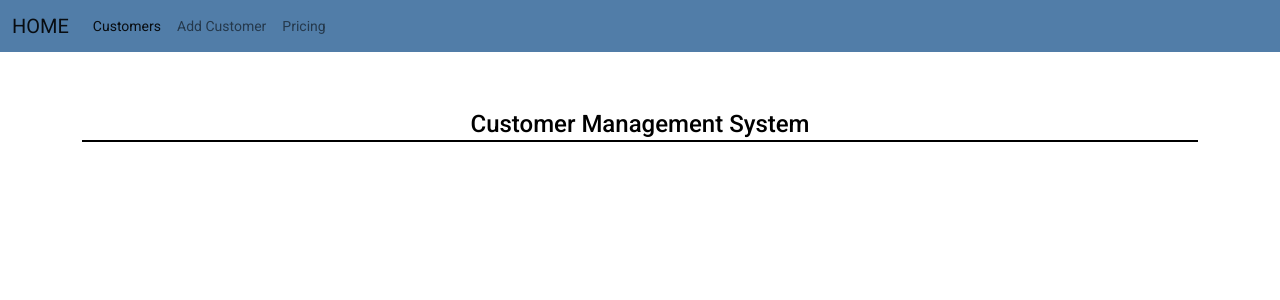
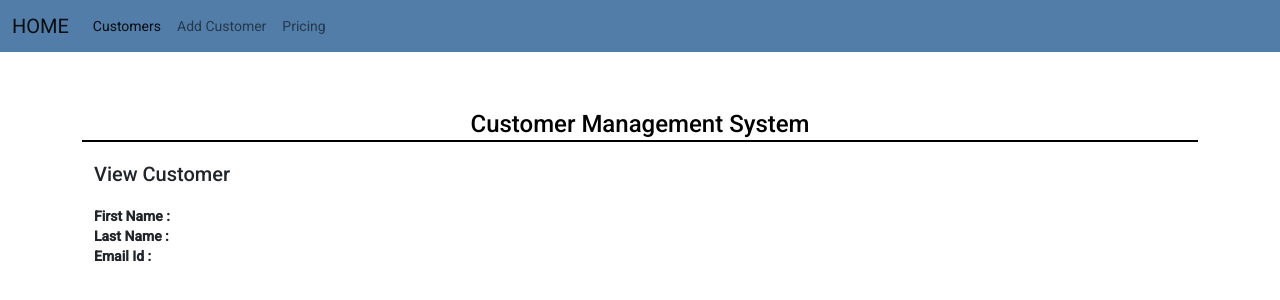
Before and after one commit to shreyanshp25/customer-management-system-frontend, an Angular app: page /view-customer/1 in a window 1280 px wide. Before the commit this address led to /. Shown: the top 300 px of the page. Built offline with nearby package versions, Linux system fonts and the light colour scheme; no server answers.

Commit message:
view customer functionality finished

```diff
--- a/src/app/app-routing.module.ts
+++ b/src/app/app-routing.module.ts
@@ -3,12 +3,14 @@ import { RouterModule, Routes } from '@angular/router';
 import { CreateCustomerComponent } from './components/create-customer/create-customer.component';
 import { CustomerComponentComponent } from './components/customer-component/customer-component.component';
 import { UpdateCustomerComponent } from './components/update-customer/update-customer.component';
+import { ViewCustomerComponent } from './components/view-customer/view-customer.component';
 
 const routes: Routes = [
   {path: '', redirectTo: 'customers', pathMatch: 'full'},
   {path: 'customers', component: CustomerComponentComponent},
   {path: 'create-customer', component: CreateCustomerComponent},
-  {path: 'update-customer/:id', component: UpdateCustomerComponent}
+  {path: 'update-customer/:id', component: UpdateCustomerComponent},
+  {path: 'view-customer/:id', component: ViewCustomerComponent}
 ];
 
 @NgModule({
--- a/src/app/components/customer-component/customer-component.component.html
+++ b/src/app/components/customer-component/customer-component.component.html
@@ -14,8 +14,8 @@
             <td> {{ customer.lastName }} </td>
             <td> {{ customer.emailId }} </td>
             <td> <button type="button" class="btn btn-danger" (click) = "deleteCustomer(customer.id)">Delete</button>
-            <td> <button type="button" class="btn btn-success" (click) = "updateCustomer(customer.id)">Update</button>
-            <td> <button type="button" class="btn btn-info" (click) = "viewCustomer(customer.id)">View</button>
+                 <button type="button" class="btn btn-success" (click) = "updateCustomer(customer.id)">Update</button>
+                 <button type="button" class="btn btn-info" (click) = "viewCustomer(customer.id)">View</button>
             </td>
         </tr>
     </tbody>
--- a/src/app/components/customer-component/customer-component.component.ts
+++ b/src/app/components/customer-component/customer-component.component.ts
@@ -33,4 +33,8 @@ export class CustomerComponentComponent implements OnInit {
     error => {console.log(error);});
   }
 
+  private viewCustomer(id: number){
+    this.router.navigate(['view-customer', id]);
+  }
+
 }
--- a/src/app/components/view-customer/view-customer.component.html
+++ b/src/app/components/view-customer/view-customer.component.html
@@ -1 +1,12 @@
-<p>view-customer works!</p>
+<div class="container">
+    <h2>View Customer</h2>
+    <div>
+        <label> <b> First Name : </b></label> {{customer.firstName}}
+    </div>
+    <div>
+        <label> <b> Last Name : </b></label> {{customer.lastName}}
+    </div>
+    <div>
+        <label> <b> Email Id : </b></label> {{customer.emailId}}
+    </div>
+</div>
--- a/src/app/components/view-customer/view-customer.component.ts
+++ b/src/app/components/view-customer/view-customer.component.ts
@@ -1,4 +1,7 @@
 import { Component, OnInit } from '@angular/core';
+import { ActivatedRoute } from '@angular/router';
+import { Customers } from 'src/app/class/customers';
+import { CustomerServiceService } from 'src/app/service/customer-service.service';
 
 @Component({
   selector: 'app-view-customer',
@@ -7,9 +10,16 @@ import { Component, OnInit } from '@angular/core';
 })
 export class ViewCustomerComponent implements OnInit {
 
-  constructor() { }
+  id : number;
+  customer : Customers = new Customers();
+  constructor(private customerService : CustomerServiceService, private route : ActivatedRoute) { }
 
   ngOnInit(): void {
+    this.id = this.route.snapshot.params['id'];
+    this.customerService.getCustomerById(this.id).subscribe(data => {
+      this.customer = data;
+    },
+    error => console.log(error));
   }
 
 }
```
